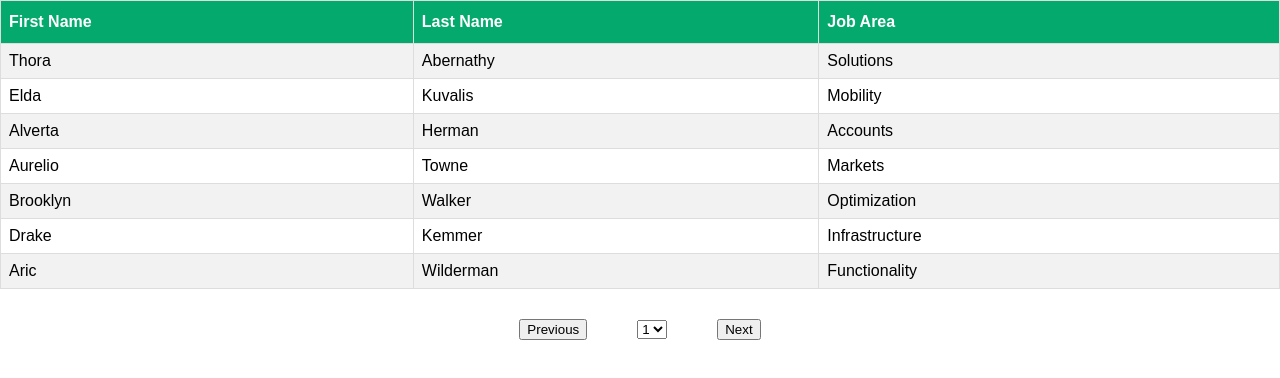
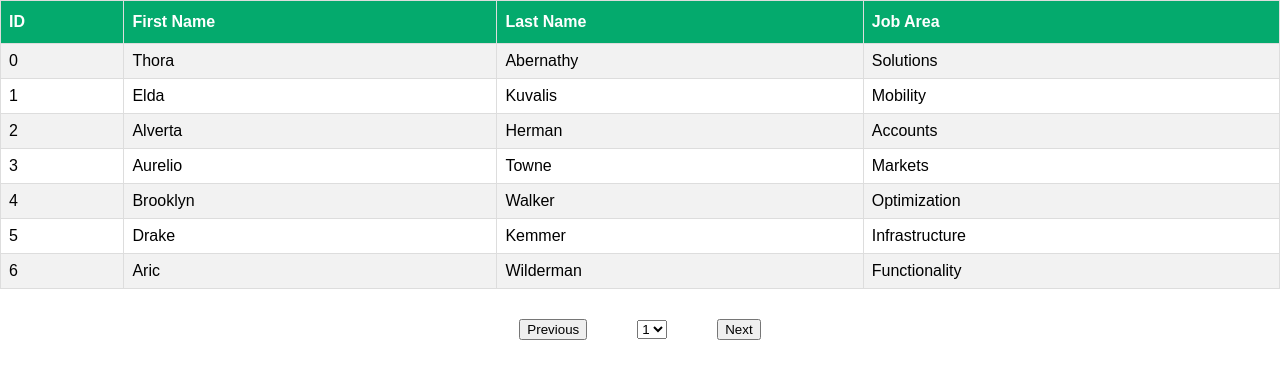
Before and after one commit to SreckoStojic/pagination-react-ver, a React (Create React App) app: page / in a window 1280 px wide. Shown: the top 378 px of the page. Built offline with nearby package versions, Linux system fonts and the light colour scheme.

Commit message:
Add ids to users.

```diff
--- a/src/App.js
+++ b/src/App.js
@@ -9,6 +9,7 @@ function App() {
   const fakeDataCount = 50;
   for (let i = 0; i < fakeDataCount; i++) {
     let obj = new Object({
+      id: i,
       firstName: faker.name.firstName(),
       lastName: faker.name.lastName(),
       jobArea: faker.name.jobArea()
@@ -48,12 +49,14 @@ function App() {
     <div className="App">
       <table className="css-table">
         <tr>
+          <th>ID</th>
           <th>First Name</th>
           <th>Last Name</th>
           <th>Job Area</th>
         </tr>
         {data.currentData().map(fd =>
           <tr>
+            <td>{fd.id}</td>
             <td>{fd.firstName}</td>
             <td>{fd.lastName}</td>
             <td>{fd.jobArea}</td>
@@ -62,7 +65,7 @@ function App() {
       </table>
       <div className="css-pages">
         <button onClick={handlePrevious}>Previous</button>
-        <select value={page} onChange={handleChange}>
+        <select value={page++} onChange={handleChange}>
           {
             pagesArray.map(pageNum =>
               <option value={pageNum}>{pageNum}</option>
```
